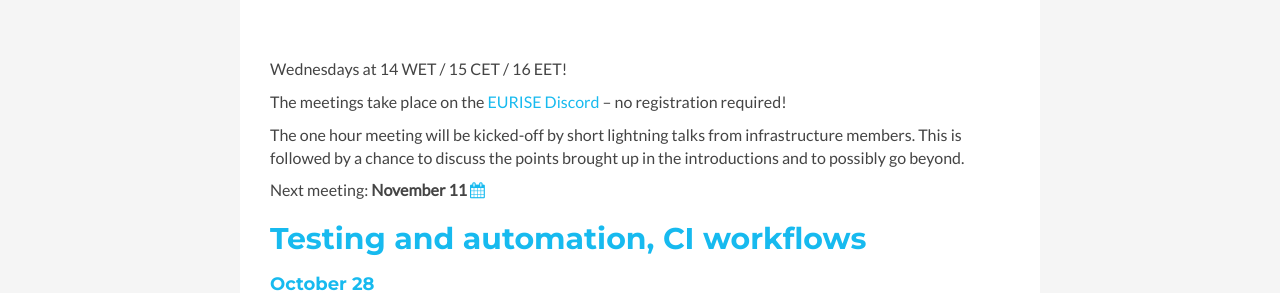
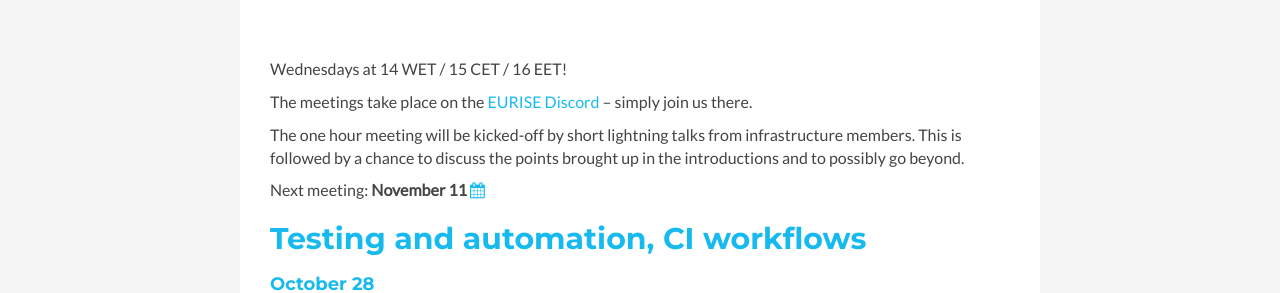
Before and after one commit to eurise-network/eurise-network.github.io, a Jekyll site: the page built from online-series-2020.md, in a window 1280 px wide and 900 px high. Shown: the part 175-468 px from the top of the window. Built offline with Jekyll 4.4.1, drawn with Linux system fonts in a browser that asks for light colours.

Commit message:
Clarify Discord registration vs event registration

```diff
--- a/online-series-2020.md
+++ b/online-series-2020.md
@@ -7,7 +7,7 @@ permalink: online-series-2020.html
 
 Wednesdays at 14 WET / 15 CET / 16 EET!
 
-The meetings take place on the [EURISE Discord](https://discord.gg/Zh77zeU) – no registration required!
+The meetings take place on the [EURISE Discord](https://discord.gg/Zh77zeU) – simply join us there.
 
 The one hour meeting will be kicked-off by short lightning talks from infrastructure members.
 This is followed by a chance to discuss the points brought up in the introductions and to possibly go beyond.
```
